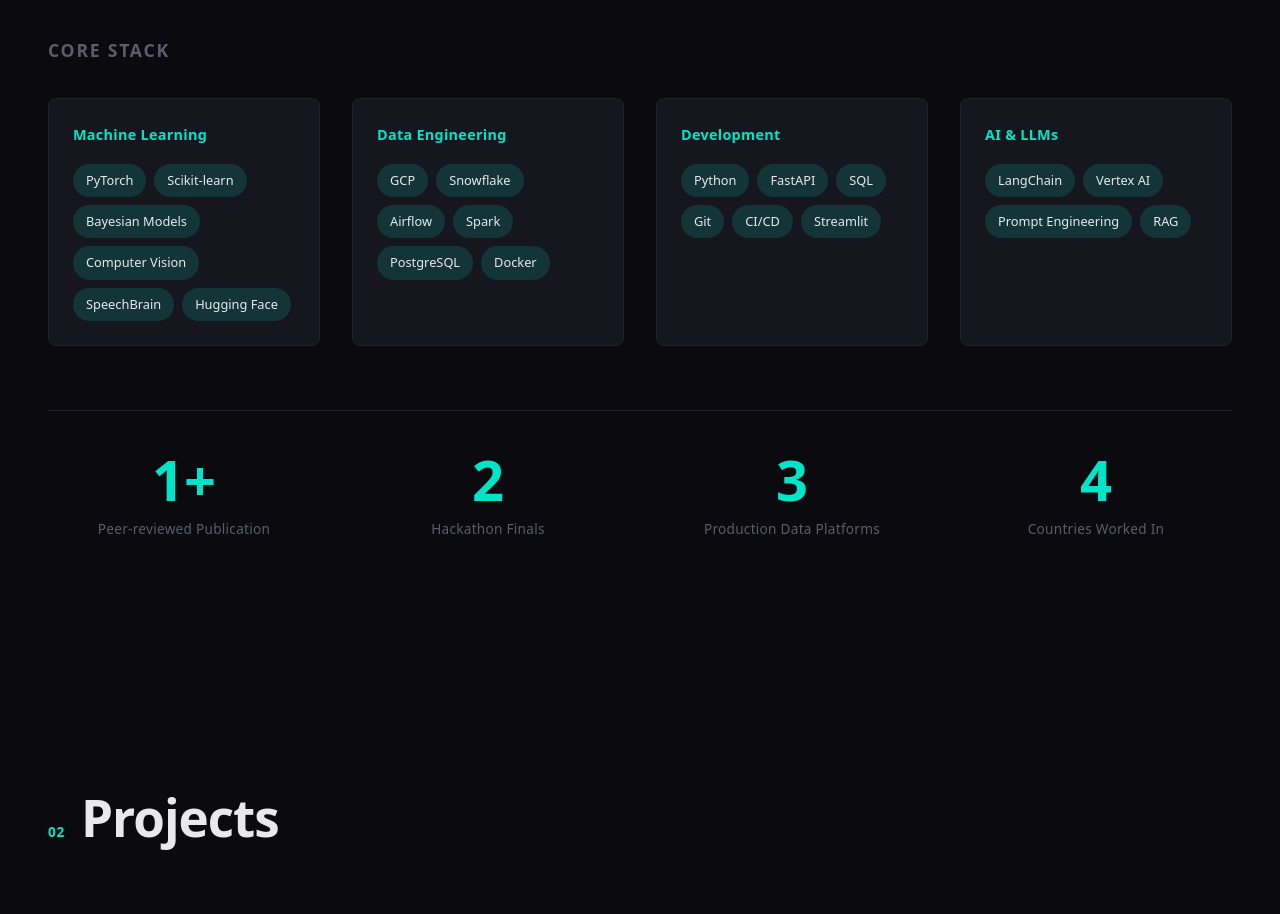
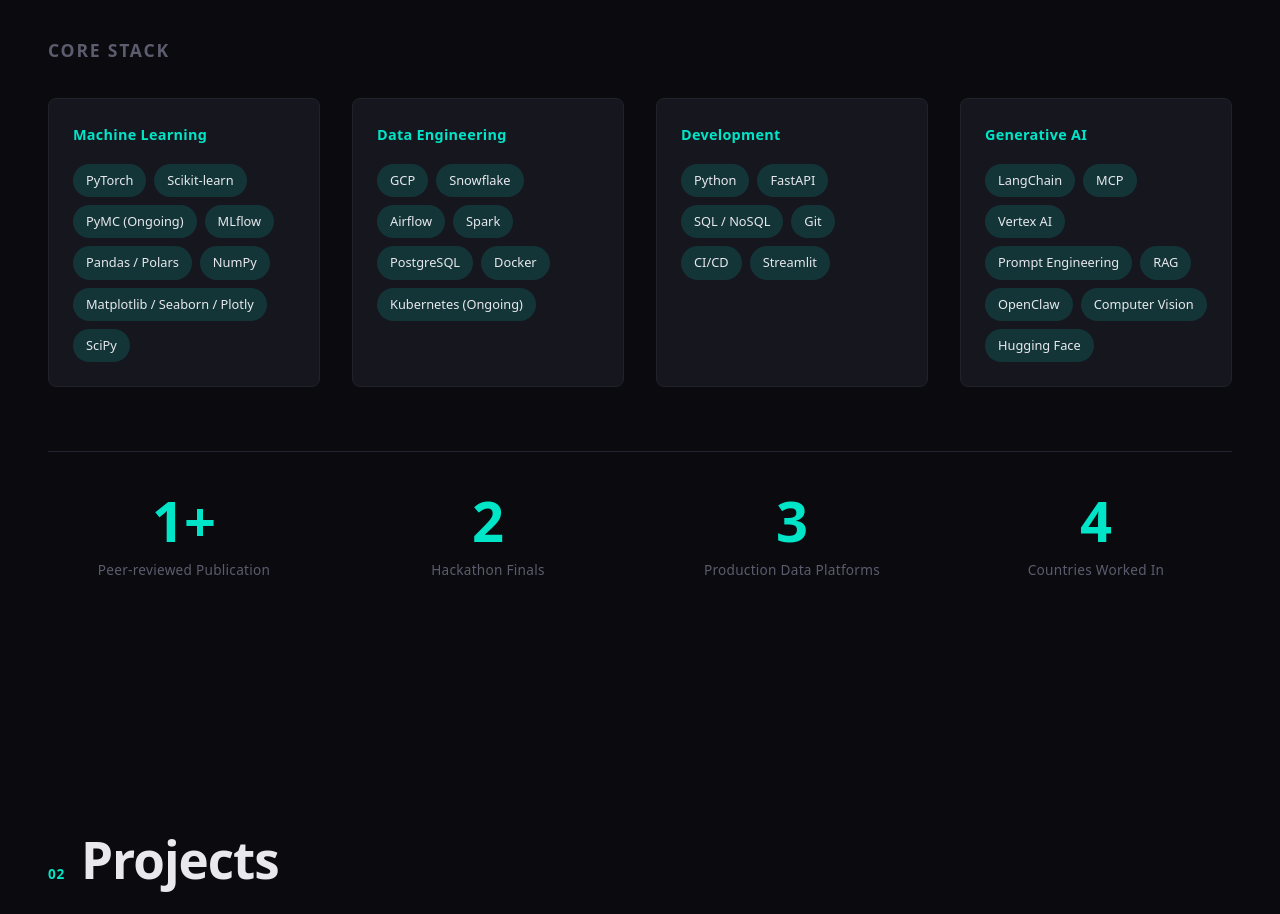
Before and after one commit to Massyle78/massyle.oumessaoud, a website built with Vite: page index.html in a window 1280 px wide. Shown: the part 1440-2354 px from the top of the page. Built offline with nearby package versions, Linux system fonts and the light colour scheme; a web font is replaced by a local one.

Commit message:
Update skill tags in index.html to reflect current expertise, replacing outdated skills with new technologies and rebranding the AI section to Generative AI.

```diff
--- a/index.html
+++ b/index.html
@@ -151,10 +151,12 @@
             <div class="skill-domain__tags">
               <span class="skill-tag">PyTorch</span>
               <span class="skill-tag">Scikit-learn</span>
-              <span class="skill-tag">Bayesian Models</span>
-              <span class="skill-tag">Computer Vision</span>
-              <span class="skill-tag">SpeechBrain</span>
-              <span class="skill-tag">Hugging Face</span>
+              <span class="skill-tag">PyMC (Ongoing)</span>
+              <span class="skill-tag">MLflow</span>
+              <span class="skill-tag">Pandas / Polars</span>
+              <span class="skill-tag">NumPy</span>
+              <span class="skill-tag">Matplotlib / Seaborn / Plotly</span>
+              <span class="skill-tag">SciPy</span>
             </div>
           </div>
           <div class="skill-domain">
@@ -166,6 +168,7 @@
               <span class="skill-tag">Spark</span>
               <span class="skill-tag">PostgreSQL</span>
               <span class="skill-tag">Docker</span>
+              <span class="skill-tag">Kubernetes (Ongoing)</span>
             </div>
           </div>
           <div class="skill-domain">
@@ -173,19 +176,23 @@
             <div class="skill-domain__tags">
               <span class="skill-tag">Python</span>
               <span class="skill-tag">FastAPI</span>
-              <span class="skill-tag">SQL</span>
+              <span class="skill-tag">SQL / NoSQL</span>
               <span class="skill-tag">Git</span>
               <span class="skill-tag">CI/CD</span>
               <span class="skill-tag">Streamlit</span>
             </div>
           </div>
           <div class="skill-domain">
-            <h4 class="skill-domain__title">AI & LLMs</h4>
+            <h4 class="skill-domain__title">Generative AI</h4>
             <div class="skill-domain__tags">
               <span class="skill-tag">LangChain</span>
+              <span class="skill-tag">MCP</span>
               <span class="skill-tag">Vertex AI</span>
               <span class="skill-tag">Prompt Engineering</span>
               <span class="skill-tag">RAG</span>
+              <span class="skill-tag">OpenClaw</span>
+              <span class="skill-tag">Computer Vision</span>
+              <span class="skill-tag">Hugging Face</span>
             </div>
           </div>
         </div>
```
